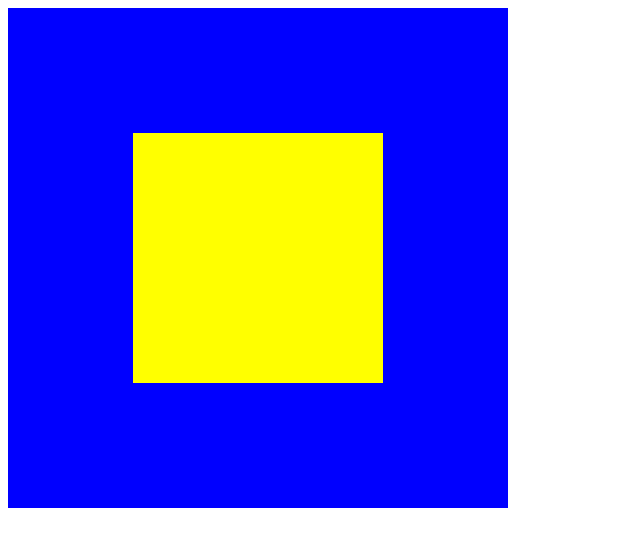
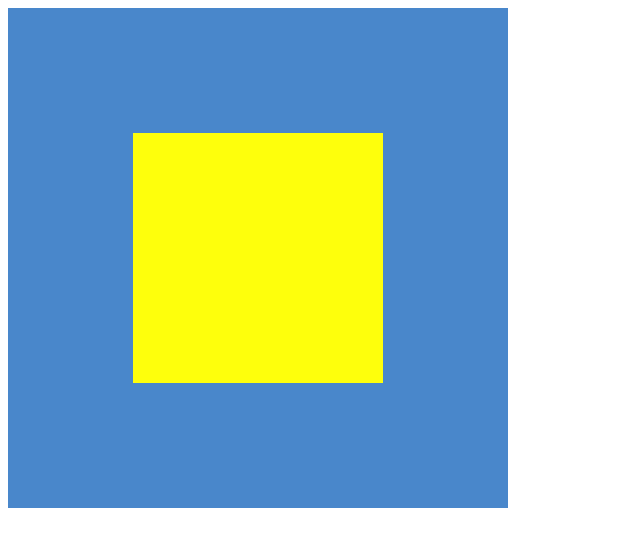
Before and after one commit to zmcdaniel/web-sde-challenge, a website: page square/square-canvas/index.html in a window 1280 px wide. Shown: the whole page, without its empty margins (0-640 px from the left). Drawn offline with Linux system fonts and the light colour scheme.

Commit message:
Corrected colors

```diff
--- a/square/square-canvas/script.js
+++ b/square/square-canvas/script.js
@@ -1,5 +1,5 @@
 var canvas = document.getElementById('squares-canvas');
 var context = canvas.getContext('2d');
 
-context.fillStyle = "yellow";
+context.fillStyle = "#FEFF0C";
 context.fillRect(125, 125, 250, 250);
--- a/square/square-canvas/style.css
+++ b/square/square-canvas/style.css
@@ -1,3 +1,3 @@
 #squares-canvas {
-  background-color: blue;
+  background-color: #4987CB;
 }
```
